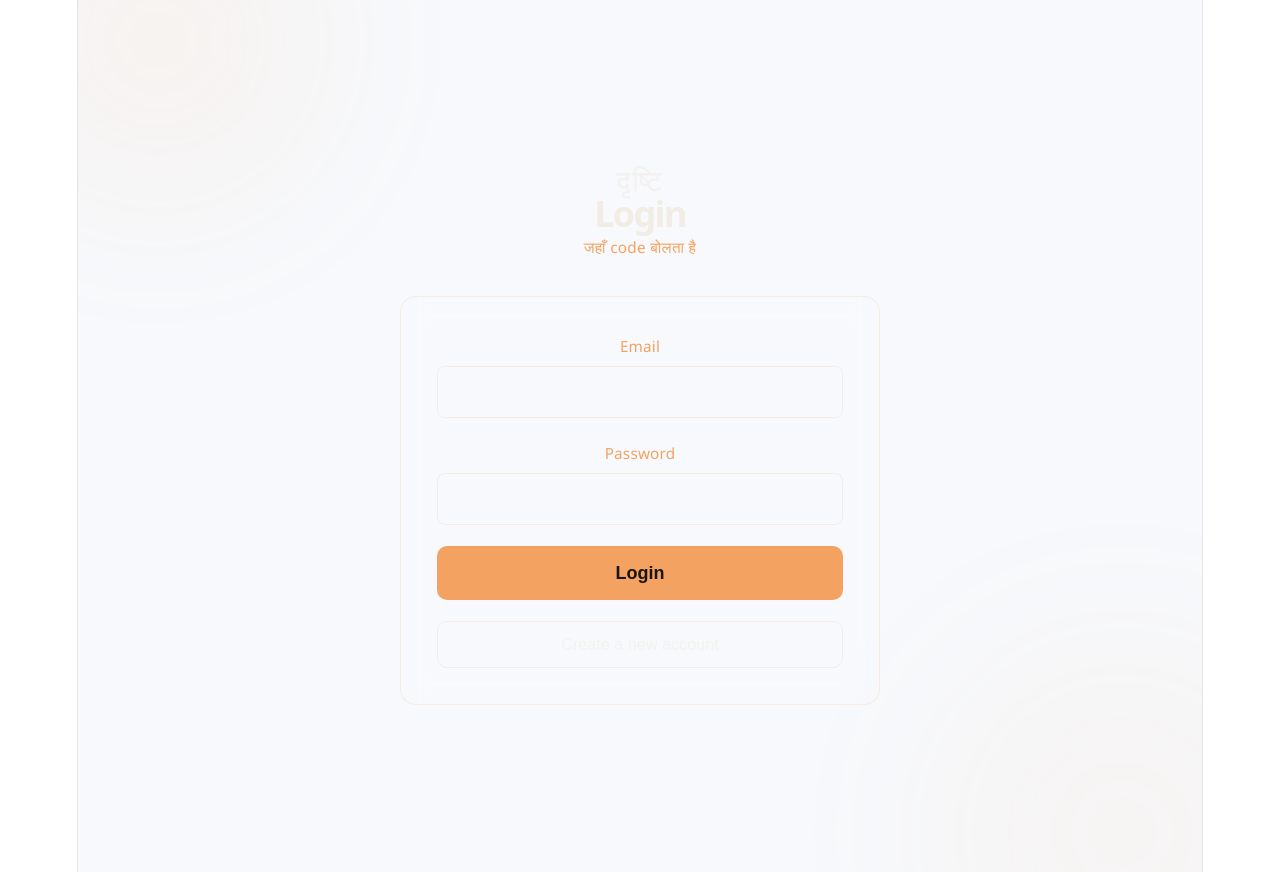
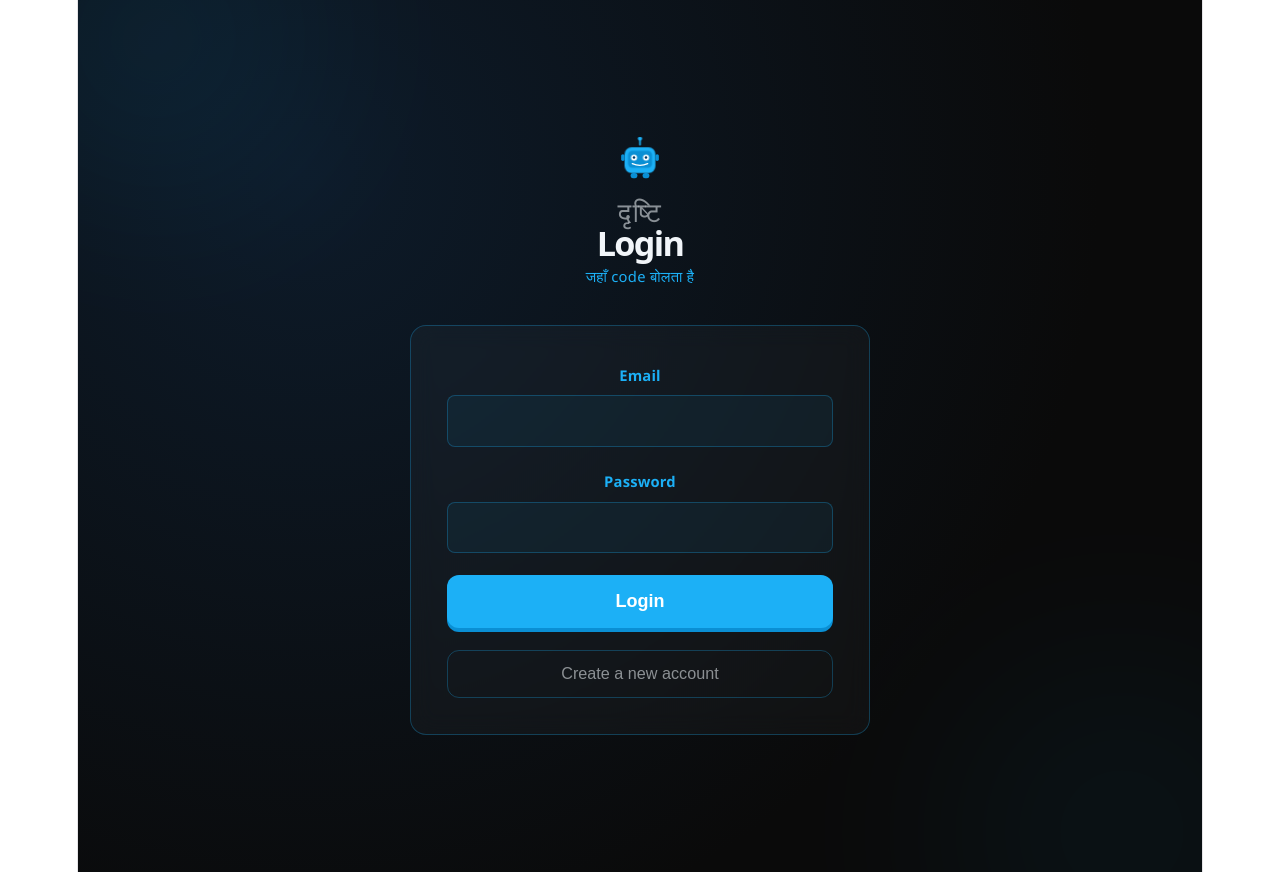
Before and after one commit to SharadaBende/Python-AI-Tutor, a React app in the folder frontend/: page /login in a window 1280 px wide. Built offline with nearby package versions, Linux system fonts and the light colour scheme; the HTML template or start-up script is replaced by a standard one.

Commit message:
redesign

```diff
--- a/frontend/src/pages/LoginPage.jsx
+++ b/frontend/src/pages/LoginPage.jsx
@@ -43,12 +43,43 @@ const translations = {
 
 const voiceLang = { hindi: "hi-IN", english: "en-US", marathi: "hi-IN" }
 
-// New brand palette — dark + saffron (replaces old purple theme)
-const ACCENT = "#f4a261"
-const ACCENT_SOFT = "rgba(244, 162, 97, 0.15)"
-const CREAM = "#f1ede4"
-const CREAM_MUTED = "rgba(241, 237, 228, 0.6)"
-const ERROR = "#e76f51"
+// Design tokens — consistent with rest of redesign
+const ACCENT        = "#1cb0f6"
+const ACCENT_SOFT   = "rgba(28,176,246,0.12)"
+const ACCENT_BORDER = "rgba(28,176,246,0.28)"
+const ACCENT_SHADOW = "#0a8fd4"
+const DANGER        = "#ff4b4b"
+const CREAM         = "#f1f5f9"
+const CREAM_MUTED   = "rgba(241,245,249,0.55)"
+
+// Minimal Pyra mascot for the login screen
+function PyraMini() {
+  return (
+    <svg width="48" height="48" viewBox="0 0 56 56" fill="none" xmlns="http://www.w3.org/2000/svg" aria-hidden="true">
+      <style>{`
+        @keyframes antBob { 0%,100%{transform:translateY(0)} 50%{transform:translateY(-2px)} }
+        @keyframes blinkEye { 0%,88%,100%{transform:scaleY(1)} 94%{transform:scaleY(0.1)} }
+        .ant { animation: antBob 2s ease-in-out infinite; transform-origin: 28px 10px; }
+        .eye { animation: blinkEye 3.5s ease-in-out infinite; transform-origin: center; }
+      `}</style>
+      <g className="ant">
+        <line x1="28" y1="10" x2="28" y2="4" stroke={ACCENT} strokeWidth="2" strokeLinecap="round"/>
+        <circle cx="28" cy="3" r="2.5" fill={ACCENT}/>
+      </g>
+      <rect x="10" y="12" width="36" height="30" rx="8" fill={ACCENT}/>
+      <rect x="14" y="16" width="28" height="20" rx="5" fill="#0a8fd4"/>
+      <ellipse className="eye" cx="21" cy="24" rx="3.5" ry="3.5" fill="white"/>
+      <ellipse className="eye" cx="35" cy="24" rx="3.5" ry="3.5" fill="white"/>
+      <circle cx="21" cy="24" r="1.5" fill="#003d6b"/>
+      <circle cx="35" cy="24" r="1.5" fill="#003d6b"/>
+      <path d="M19 31 Q28 35 37 31" stroke="white" strokeWidth="1.5" strokeLinecap="round" fill="none"/>
+      <rect x="6" y="20" width="4" height="8" rx="2" fill="#0a8fd4"/>
+      <rect x="46" y="20" width="4" height="8" rx="2" fill="#0a8fd4"/>
+      <rect x="17" y="42" width="8" height="6" rx="3" fill="#0a8fd4"/>
+      <rect x="31" y="42" width="8" height="6" rx="3" fill="#0a8fd4"/>
+    </svg>
+  )
+}
 
 function LoginPage() {
   const location = useLocation()
@@ -125,90 +156,159 @@ function LoginPage() {
   }, [email, password])
 
   return (
+    <>
+      <style>{`
+        .login-btn {
+          padding: 0.9rem; border-radius: 12px; border: none;
+          background: ${ACCENT}; color: #fff; font-weight: 700; font-size: 1rem;
+          cursor: pointer;
+          box-shadow: 0 4px 0 0 ${ACCENT_SHADOW};
+          transition: box-shadow 0.1s, transform 0.1s, opacity 0.1s;
+        }
+        .login-btn:active:not(:disabled) {
+          box-shadow: 0 0px 0 0 transparent;
+          transform: translateY(4px);
+        }
+        .login-btn:disabled { opacity: 0.65; cursor: default; }
+
+        .reg-btn {
+          padding: 0.75rem; border-radius: 12px;
+          border: 1px solid ${ACCENT_BORDER};
+          background: transparent; color: ${CREAM_MUTED};
+          font-size: 0.9rem; cursor: pointer;
+          transition: background 0.15s, color 0.15s;
+        }
+        .reg-btn:hover { background: ${ACCENT_SOFT}; color: ${CREAM}; }
+
+        .login-input {
+          width: 100%; padding: 0.8rem; border-radius: 8px;
+          border: 1px solid ${ACCENT_BORDER};
+          background: rgba(28,176,246,0.06);
+          color: ${CREAM}; font-size: 1rem;
+          box-sizing: border-box; outline: none;
+          transition: border-color 0.15s, box-shadow 0.15s;
+        }
+        .login-input:focus {
+          border-color: ${ACCENT};
+          box-shadow: 0 0 0 3px rgba(28,176,246,0.18);
+        }
+      `}</style>
+
       <main aria-label="Login" style={{
         minHeight: "100vh",
-      background: bg || "radial-gradient(circle at 20% 20%, #1a1410 0%, #0d0d0d 60%)",
-      position: "relative", overflow: "hidden",
-      display: "flex", alignItems: "center", justifyContent: "center",
-      fontFamily: "'Segoe UI', sans-serif", padding: "2rem"
+        background: "radial-gradient(circle at 20% 20%, #0d1b2a 0%, #0a0a0a 70%)",
+        position: "relative",
+        overflow: "hidden",
+        display: "flex",
+        alignItems: "center",
+        justifyContent: "center",
+        fontFamily: "'Segoe UI', sans-serif",
+        padding: "2rem",
       }}>
-      {/* subtle saffron glow blobs, matches InstructionLanguagePage */}
+
+        {/* Glow blobs — blue instead of saffron */}
         <div style={{
-        position: "absolute", top: "-120px", left: "-80px", width: "320px", height: "320px",
-        borderRadius: "50%", background: ACCENT, opacity: 0.08, filter: "blur(90px)"
+          position: "absolute", top: "-120px", left: "-80px",
+          width: "320px", height: "320px", borderRadius: "50%",
+          background: ACCENT, opacity: 0.07, filter: "blur(90px)",
+          pointerEvents: "none",
         }} />
         <div style={{
-        position: "absolute", bottom: "-140px", right: "-100px", width: "360px", height: "360px",
-        borderRadius: "50%", background: ACCENT, opacity: 0.06, filter: "blur(100px)"
+          position: "absolute", bottom: "-140px", right: "-100px",
+          width: "360px", height: "360px", borderRadius: "50%",
+          background: ACCENT, opacity: 0.05, filter: "blur(100px)",
+          pointerEvents: "none",
         }} />
 
-      <div style={{ width: "100%", maxWidth: "480px", position: "relative", zIndex: 1 }}>
+        <div style={{ width: "100%", maxWidth: "460px", position: "relative", zIndex: 1 }}>
+
+          {/* Header — Pyra + brand */}
           <div style={{ textAlign: "center", marginBottom: "2rem" }}>
-          <div style={{ fontSize: "1.6rem", color: CREAM_MUTED, letterSpacing: "0.05em" }}>दृष्टि</div>
-          <h1 style={{ color: CREAM, fontSize: "2rem", margin: "0.4rem 0 0", fontWeight: 600 }}>{t.title}</h1>
-          <p style={{ color: ACCENT, fontSize: "0.85rem", margin: "0.4rem 0 0", letterSpacing: "0.02em" }}>
+            <div style={{ display: "flex", justifyContent: "center", marginBottom: "0.75rem" }}>
+              <PyraMini />
+            </div>
+            <div style={{ fontSize: "1.5rem", color: CREAM_MUTED, letterSpacing: "0.05em", fontWeight: 300 }}>
+              दृष्टि
+            </div>
+            <h1 style={{ color: CREAM, fontSize: "1.9rem", margin: "0.3rem 0 0", fontWeight: 700 }}>
+              {t.title}
+            </h1>
+            <p style={{ color: ACCENT, fontSize: "0.82rem", margin: "0.35rem 0 0", letterSpacing: "0.02em" }}>
               जहाँ code बोलता है
             </p>
           </div>
 
+          {/* Card */}
           <div style={{
             background: "rgba(255,255,255,0.03)",
-          border: `1px solid ${ACCENT_SOFT}`,
+            border: `1px solid ${ACCENT_BORDER}`,
             borderRadius: "16px",
             padding: "2rem",
             backdropFilter: "blur(12px)",
-          display: "flex", flexDirection: "column", gap: "1.2rem"
+            display: "flex",
+            flexDirection: "column",
+            gap: "1.2rem",
           }}>
+
+            {/* Email */}
             <div>
-            <label style={{ color: ACCENT, fontSize: "0.85rem", display: "block", marginBottom: "0.4rem", fontWeight: 500 }}>
+              <label style={{ color: ACCENT, fontSize: "0.82rem", display: "block", marginBottom: "0.4rem", fontWeight: 600 }}>
                 {t.emailLabel}
               </label>
               <input
-              type="email" value={email} onChange={e => setEmail(e.target.value)}
+                className="login-input"
+                type="email"
+                value={email}
+                onChange={e => setEmail(e.target.value)}
                 aria-label={t.emailLabel}
-              style={{
-                width: "100%", padding: "0.8rem", borderRadius: "8px",
-                border: `1px solid ${ACCENT_SOFT}`, background: "rgba(255,255,255,0.04)",
-                color: CREAM, fontSize: "1rem", boxSizing: "border-box", outline: "none"
-              }}
+                autoComplete="email"
               />
             </div>
+
+            {/* Password */}
             <div>
-            <label style={{ color: ACCENT, fontSize: "0.85rem", display: "block", marginBottom: "0.4rem", fontWeight: 500 }}>
+              <label style={{ color: ACCENT, fontSize: "0.82rem", display: "block", marginBottom: "0.4rem", fontWeight: 600 }}>
                 {t.passwordLabel}
               </label>
               <input
-              type="password" value={password} onChange={e => setPassword(e.target.value)}
+                className="login-input"
+                type="password"
+                value={password}
+                onChange={e => setPassword(e.target.value)}
                 aria-label={t.passwordLabel}
-              style={{
-                width: "100%", padding: "0.8rem", borderRadius: "8px",
-                border: `1px solid ${ACCENT_SOFT}`, background: "rgba(255,255,255,0.04)",
-                color: CREAM, fontSize: "1rem", boxSizing: "border-box", outline: "none"
-              }}
+                autoComplete="current-password"
               />
             </div>
 
-          {error && <p style={{ color: ERROR, fontSize: "0.9rem", margin: 0 }}>{error}</p>}
+            {/* Error */}
+            {error && (
+              <p role="alert" style={{
+                color: DANGER,
+                fontSize: "0.88rem",
+                margin: 0,
+                padding: "0.5rem 0.75rem",
+                background: "rgba(255,75,75,0.1)",
+                border: "1px solid rgba(255,75,75,0.25)",
+                borderRadius: "8px",
+              }}>
+                {error}
+              </p>
+            )}
 
-          <button onClick={handleLogin} disabled={loading}
-            style={{
-              padding: "0.9rem", borderRadius: "10px", border: "none",
-              background: ACCENT, color: "#1a1410", fontWeight: 700, fontSize: "1rem",
-              cursor: loading ? "default" : "pointer", opacity: loading ? 0.7 : 1
-            }}>
+            {/* Login button — 3D press */}
+            <button className="login-btn" onClick={handleLogin} disabled={loading}>
               {loading ? "..." : t.loginBtn}
             </button>
 
-          <button onClick={() => navigate("/register", { state: { instructionLang } })}
-            style={{
-              padding: "0.7rem", borderRadius: "10px", border: `1px solid ${ACCENT_SOFT}`,
-              background: "transparent", color: CREAM_MUTED, fontSize: "0.9rem", cursor: "pointer"
-            }}>
+            {/* Register link */}
+            <button className="reg-btn" onClick={() => navigate("/register", { state: { instructionLang } })}>
               {t.registerLink}
             </button>
+
           </div>
         </div>
       </main>
+    </>
   )
 }
 
```
Lines whose indentation alone changed are shown as unchanged.
